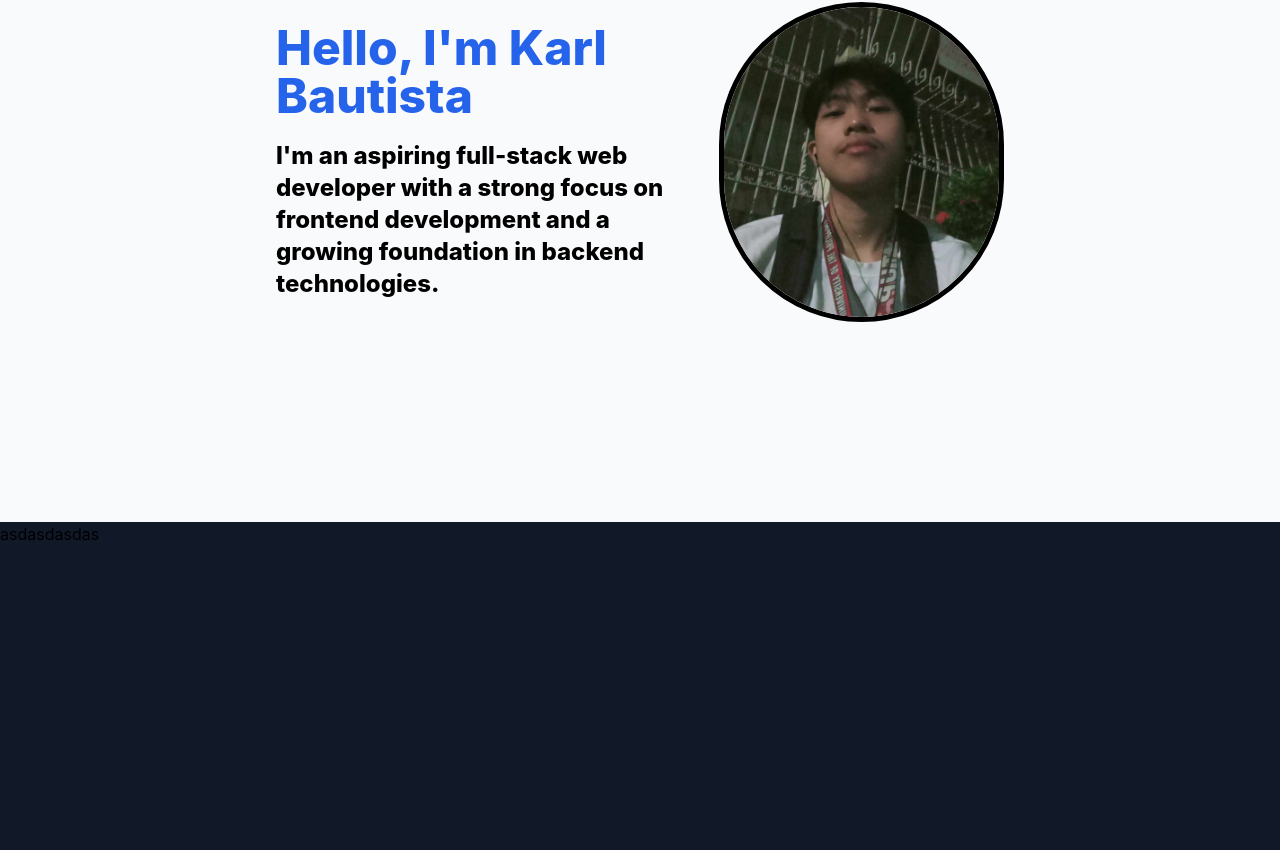
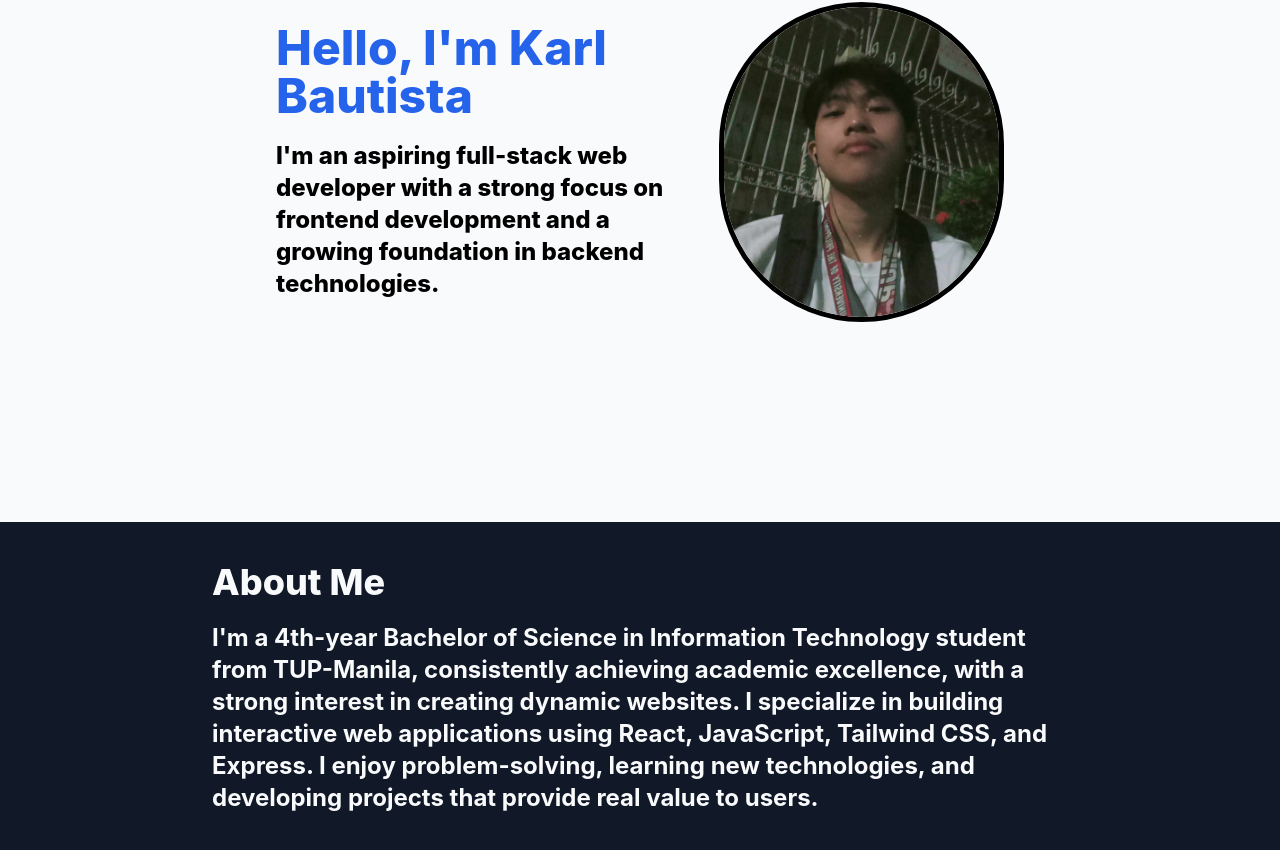
Before and after one commit to KarlBautista/Portfolio, a React (Vite) app in the folder Portfolio/: page / in a window 1280 px wide. Shown: the part 198-1048 px from the top of the page. Built offline with nearby package versions, Linux system fonts and the light colour scheme.

Commit message:
created About me page

```diff
--- a/Portfolio/src/components/AboutMe.jsx
+++ b/Portfolio/src/components/AboutMe.jsx
@@ -2,8 +2,16 @@ import React from 'react'
 
 const AboutMe = () => {
   return (
-    <section className='w-full h-[50vh] bg-[#111827]'>
-        asdasdasdas
+    <section className='w-full h-[50vh] bg-[#111827] flex justify-center'>
+        <div className='w-[70%] h-full py-10 px-5 flex flex-col gap-5' >
+            <h1 className='text-4xl text-[#F9FAFB] font-extrabold'>About Me</h1>
+            <div className='w-full h-50'>
+                <p className='text-2xl text-[#F9FAFB] font-bold '>I'm a 4th-year Bachelor of Science in Information Technology student
+                    from TUP-Manila, consistently achieving academic excellence, with a strong interest in creating dynamic websites.
+                    I specialize in building interactive web applications using React, JavaScript, Tailwind CSS, and Express. I enjoy problem-solving, learning new technologies, and developing projects that provide real value to users.
+                </p>
+            </div>
+        </div>
     </section>
   )
 }
```
